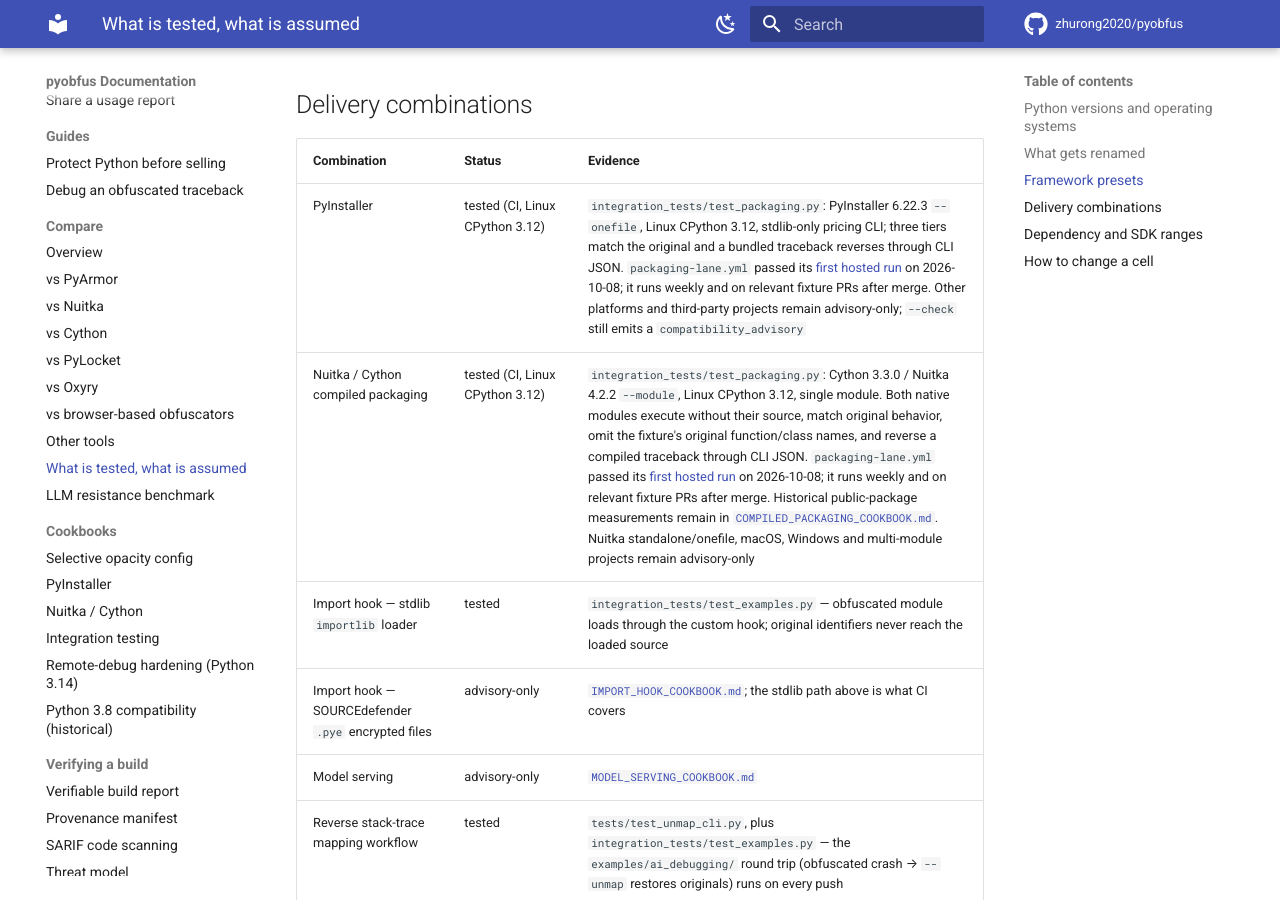
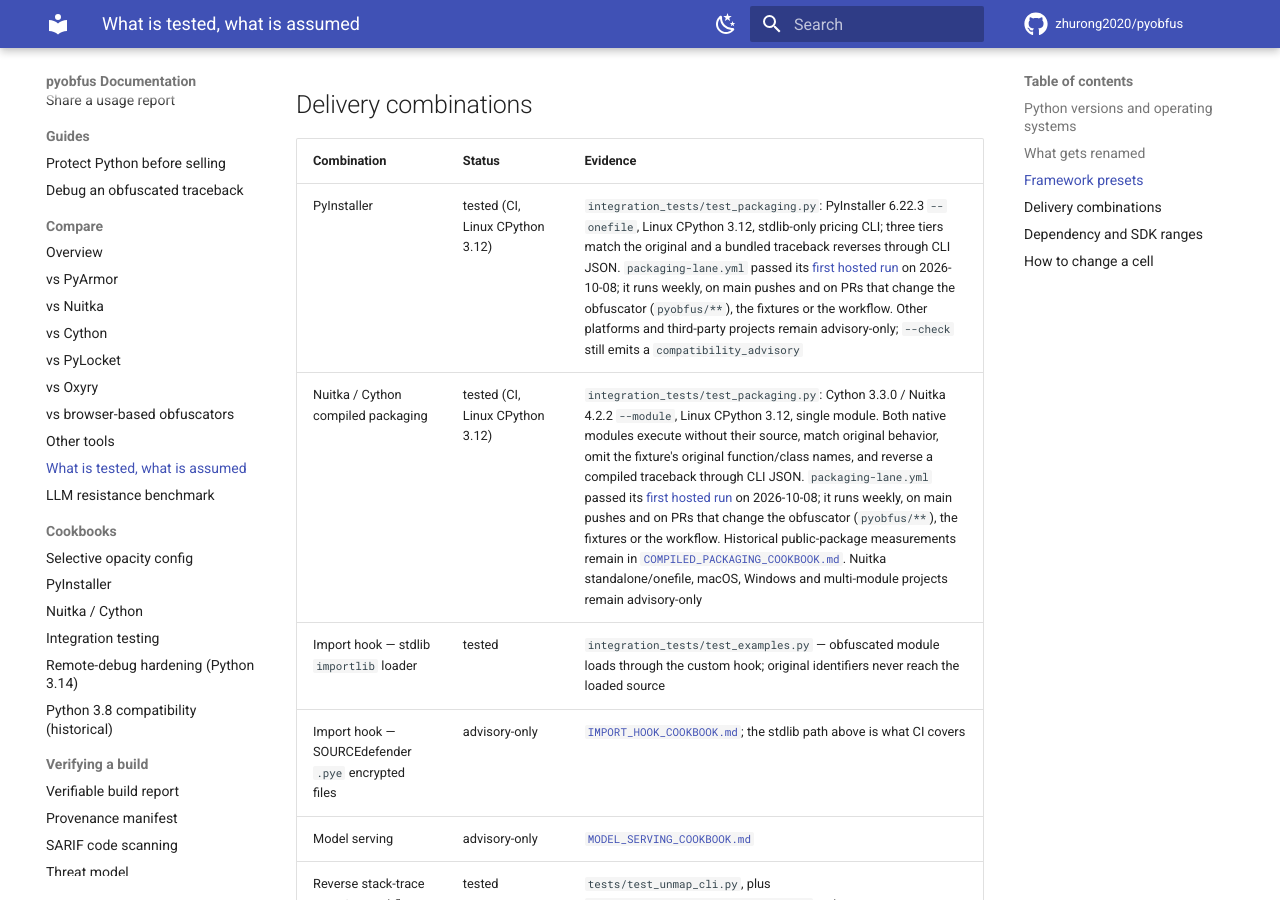
Before and after one commit to zhurong2020/pyobfus, an MkDocs documentation site: the page built from docs/SUPPORT_MATRIX.md, in a window 1280 px wide and 900 px high, scrolled down 3533 px. Built offline with MkDocs 1.6.1 and Material for MkDocs 9.7.7, drawn with Linux system fonts in a browser that asks for light colours; comment, search, counter and statistics services are not loaded.

Commit message:
ci: run the packaging lane on core changes; annotate pinned actions
The support matrix calls these combinations tested, but obfuscator changes
did not trigger the lane on PRs. Add pyobfus/** and pyproject.toml to its
paths and say so in the docs. Pinned action SHAs get version comments.

Co-Authored-By: Claude Opus 5.5 <noreply@anthropic.com>

```diff
--- a/docs/SUPPORT_MATRIX.md
+++ b/docs/SUPPORT_MATRIX.md
@@ -85,8 +85,8 @@ generated output; `--verify-syntax` compiles it, which is weaker than running.
 
 | Combination | Status | Evidence |
 |---|---|---|
-| PyInstaller | tested (CI, Linux CPython 3.12) | `integration_tests/test_packaging.py`: PyInstaller 6.22.3 `--onefile`, Linux CPython 3.12, stdlib-only pricing CLI; three tiers match the original and a bundled traceback reverses through CLI JSON. `packaging-lane.yml` passed its [first hosted run](https://github.com/zhurong2020/pyobfus/actions/runs/37690761303) on 2026-10-08; it runs weekly and on relevant fixture PRs after merge. Other platforms and third-party projects remain advisory-only; `--check` still emits a `compatibility_advisory` |
-| Nuitka / Cython compiled packaging | tested (CI, Linux CPython 3.12) | `integration_tests/test_packaging.py`: Cython 3.3.0 / Nuitka 4.2.2 `--module`, Linux CPython 3.12, single module. Both native modules execute without their source, match original behavior, omit the fixture's original function/class names, and reverse a compiled traceback through CLI JSON. `packaging-lane.yml` passed its [first hosted run](https://github.com/zhurong2020/pyobfus/actions/runs/37690761303) on 2026-10-08; it runs weekly and on relevant fixture PRs after merge. Historical public-package measurements remain in [`COMPILED_PACKAGING_COOKBOOK.md`](COMPILED_PACKAGING_COOKBOOK.md). Nuitka standalone/onefile, macOS, Windows and multi-module projects remain advisory-only |
+| PyInstaller | tested (CI, Linux CPython 3.12) | `integration_tests/test_packaging.py`: PyInstaller 6.22.3 `--onefile`, Linux CPython 3.12, stdlib-only pricing CLI; three tiers match the original and a bundled traceback reverses through CLI JSON. `packaging-lane.yml` passed its [first hosted run](https://github.com/zhurong2020/pyobfus/actions/runs/37690761303) on 2026-10-08; it runs weekly, on main pushes and on PRs that change the obfuscator (`pyobfus/**`), the fixtures or the workflow. Other platforms and third-party projects remain advisory-only; `--check` still emits a `compatibility_advisory` |
+| Nuitka / Cython compiled packaging | tested (CI, Linux CPython 3.12) | `integration_tests/test_packaging.py`: Cython 3.3.0 / Nuitka 4.2.2 `--module`, Linux CPython 3.12, single module. Both native modules execute without their source, match original behavior, omit the fixture's original function/class names, and reverse a compiled traceback through CLI JSON. `packaging-lane.yml` passed its [first hosted run](https://github.com/zhurong2020/pyobfus/actions/runs/37690761303) on 2026-10-08; it runs weekly, on main pushes and on PRs that change the obfuscator (`pyobfus/**`), the fixtures or the workflow. Historical public-package measurements remain in [`COMPILED_PACKAGING_COOKBOOK.md`](COMPILED_PACKAGING_COOKBOOK.md). Nuitka standalone/onefile, macOS, Windows and multi-module projects remain advisory-only |
 | Import hook — stdlib `importlib` loader | tested | `integration_tests/test_examples.py` — obfuscated module loads through the custom hook; original identifiers never reach the loaded source |
 | Import hook — SOURCEdefender `.pye` encrypted files | advisory-only | [`IMPORT_HOOK_COOKBOOK.md`](IMPORT_HOOK_COOKBOOK.md); the stdlib path above is what CI covers |
 | Model serving | advisory-only | [`MODEL_SERVING_COOKBOOK.md`](MODEL_SERVING_COOKBOOK.md) |
```
Also changed, not shown: docs/COMPILED_PACKAGING_COOKBOOK.md (+1 -1 lines), docs/PYINSTALLER_COOKBOOK.md (+1 -1 lines), 2 other files.
